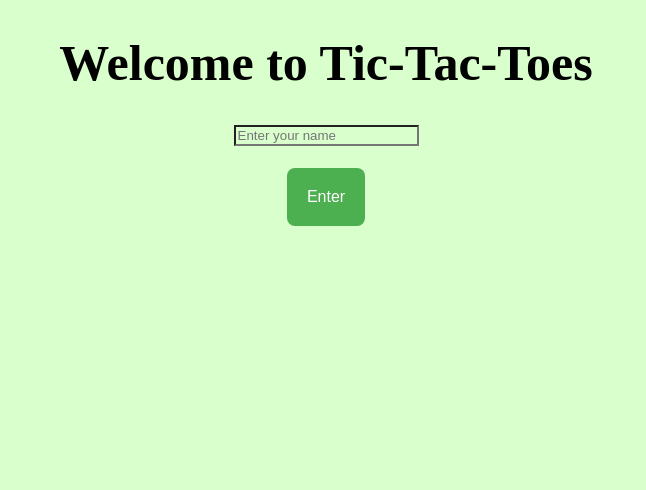
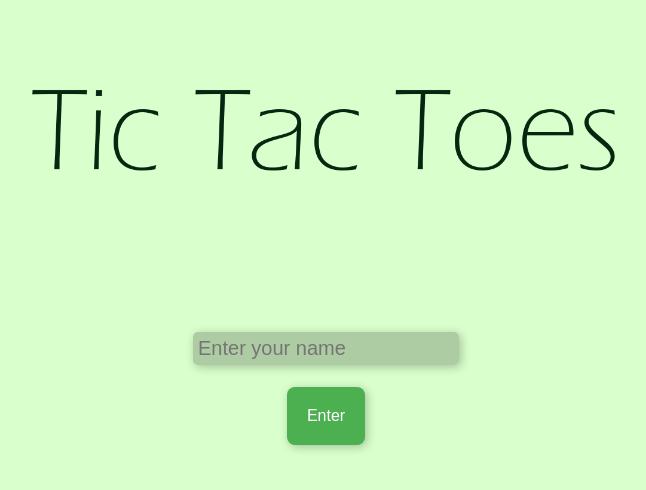
Before and after one commit to Jean-LoupJohnston/tictactoe, a Flask app: page / in a window 1280 px wide. Shown: the top 490 px of the page, without its empty margins (314-960 px from the left). Run offline with Flask 2, Linux system fonts and the light colour scheme.

Commit message:
Changed homepage and added images

```diff
--- a/server.py
+++ b/server.py
@@ -1,9 +1,11 @@
+import os
+
 from flask import Flask,render_template, url_for, request, session, redirect
 from flask_socketio import SocketIO, send, emit, join_room, close_room
 from game import game
 
 app = Flask(__name__)
-app.secret_key = '4A4b454qwdsfssdf'
+app.secret_key = os.environ.get('SECRET')
 socketio = SocketIO(app)
 gameBoards = {}
 userPairs = {}
--- a/static/style.css
+++ b/static/style.css
@@ -12,7 +12,14 @@ form{
   text-align: center;
 }
 .a{
-  background-color: #d9ffcc;
+    width: 20%;
+    padding: 5px;
+    font-size: 20px;
+    background-color: #0003;
+    border: none;
+    border-radius: 5px;
+    box-shadow: 2px 2px 10px rgba(0, 0, 0, 0.25)
+
 }
 
 .b {
@@ -26,6 +33,7 @@ form{
   font-size: 16px;
   margin: 4px 2px;
   border-radius: 8px;
+  box-shadow: 2px 2px 10px rgba(0, 0, 0, 0.25)
 }
 
 td{
@@ -99,5 +107,4 @@ table tr td:last-child {
   align-items: center;
   justify-content: center;
   cursor: pointer;
-
 }
--- a/templates/game.html
+++ b/templates/game.html
@@ -7,7 +7,7 @@
     <title>Tic-Tac-Toe</title>
     <script type="text/javascript" src="https://cdnjs.cloudflare.com/ajax/libs/socket.io/1.4.8/socket.io.min.js"></script>
     <link rel="stylesheet" type="text/css" href="{{ url_for('static', filename='style.css')}}">
-
+    <link rel="icon" href="{{ url_for('static', filename='toe2.png')}}">
 </head>
     <body>
       <h2 style="display:inline-block;" id="waiting">Waiting for opponent...</h2>
--- a/templates/home.html
+++ b/templates/home.html
@@ -4,15 +4,17 @@
     <meta charset="utf-8">
     <title>Tic-Tac-Toe</title>
     <link rel="stylesheet" type="text/css" href="{{ url_for('static', filename='style.css')}}">
+    <link rel="icon" href="{{ url_for('static', filename='toe2.png')}}">
   </head>
   <body>
-    <h1>Welcome to Tic-Tac-Toes</h1>
-
-    <form method="POST">
-    <input class="a" placeholder="Enter your name" name= "name"></input>
     <br><br>
-     <input class = "b" type="Submit" value="Enter"></input>
-    </form>
+    <h1><img  src='static/title.png' width="50%"></h1>
+    <br><br><br><br><br>
+      <form method="POST">
+      <input class="a" placeholder="Enter your name" name= "name"></input>
+      <br><br>
+       <input class = "b" type="Submit" value="Enter"></input>
+      </form>
     <div style="text-align: center; color:red;">{{taken}}</div>
   </body>
 </html>
```
Also changed, not shown: static/scripts.js (+9 -8 lines), static/a.webp (deleted), static/c.png (deleted), static/title.png (added), static/toe1.png (added), static/toe2.png (added).
